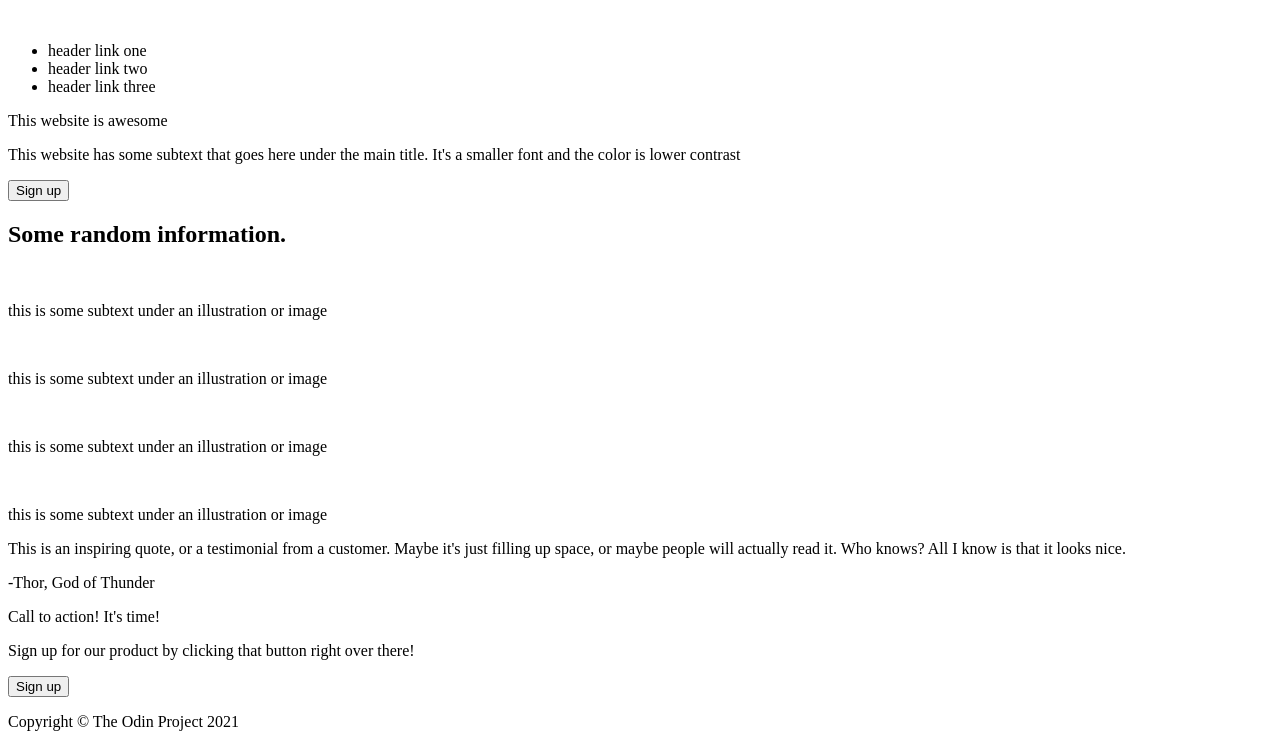
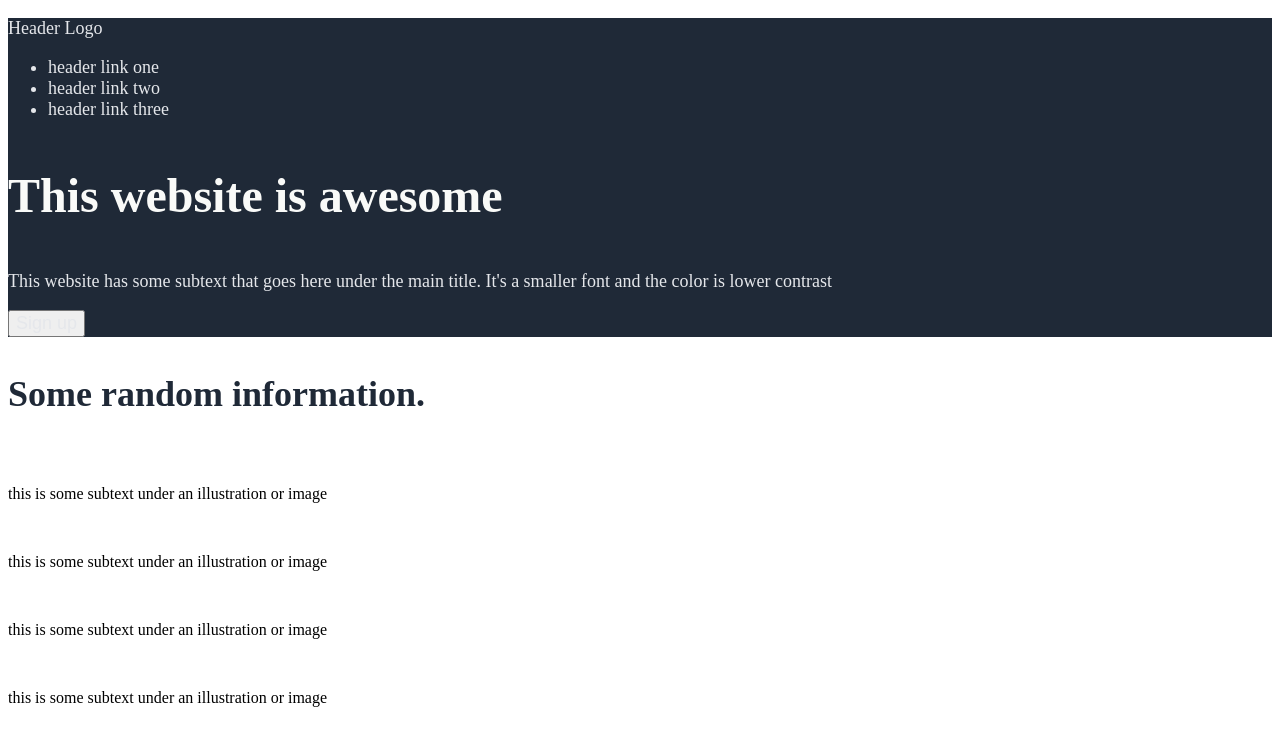
Before and after one commit to JackFretwell/odin-landing-page, a plain HTML site: page index.html in a window 1280 px wide. Shown: the top 740 px of the page. Drawn offline with Linux system fonts and the light colour scheme.

Commit message:
add colors and font styles

```diff
--- a/index.html
+++ b/index.html
@@ -3,28 +3,25 @@
 
     <head>
         <meta charset = "UTF-8">
-        <link rel = "stylesheet" href = "style.css">
+        <link rel = "stylesheet" href = "styles.css">
     </head>
 
     <body>
-        <div class = "header">
-            <img id = "header-logo">
-            <ul>
+        <div class = "hero">
+            <p class = "secondary-text" id = "hero-logo">Header Logo</p>
+            <ul class = "secondary-text">
                 <li>header link one</li>
                 <li>header link two</li>
                 <li>header link three</li>
             </ul>
-        </div>
-
-        <div class = "hero">
-            <p id = "big-text">This website is awesome</p>
-            <p id = "small-text">This website has some subtext that goes here under the main title. It's a smaller font and the color is lower contrast</p>
-            <button id = "sign-up">Sign up</button>
+            <p id = "main-text">This website is awesome</p>
+            <p class = "secondary-text" id = "hero-text1">This website has some subtext that goes here under the main title. It's a smaller font and the color is lower contrast</p>
+            <button class = "secondary-text" id = "sign-up1">Sign up</button>
             <img id = "image-1">
         </div>
 
         <div class = "information">
-            <h2>Some random information.</h2>
+            <p id = "information-header">Some random information.</p>
             <div class = "sub-image-1">
                 <img id = "sub-img-1">
                 <p>this is some subtext under an illustration or image</p>
--- a/styles.css
+++ b/styles.css
@@ -0,0 +1,35 @@
+.hero, .footer{
+    background-color: #1F2937;
+}
+
+#main-text{
+    font-size: 48px;
+    color: #F9FAF8;
+    font-weight:900;
+}
+
+.secondary-text{
+    font-size: 18px;
+    color: #E5E7EB;
+}
+
+.button{
+    background-color:#3882F6;
+}
+
+#information-header{
+    font-size: 36px;
+    color:#1F2937;
+    font-weight: 900;
+}
+
+.quote-section{
+    background-color: #E5E7EB;
+    font-size: 36px;
+    font-style:italic;
+    color: #1F2937;
+}
+
+.sign-up{
+    background-color:#3882F6;
+}
```
